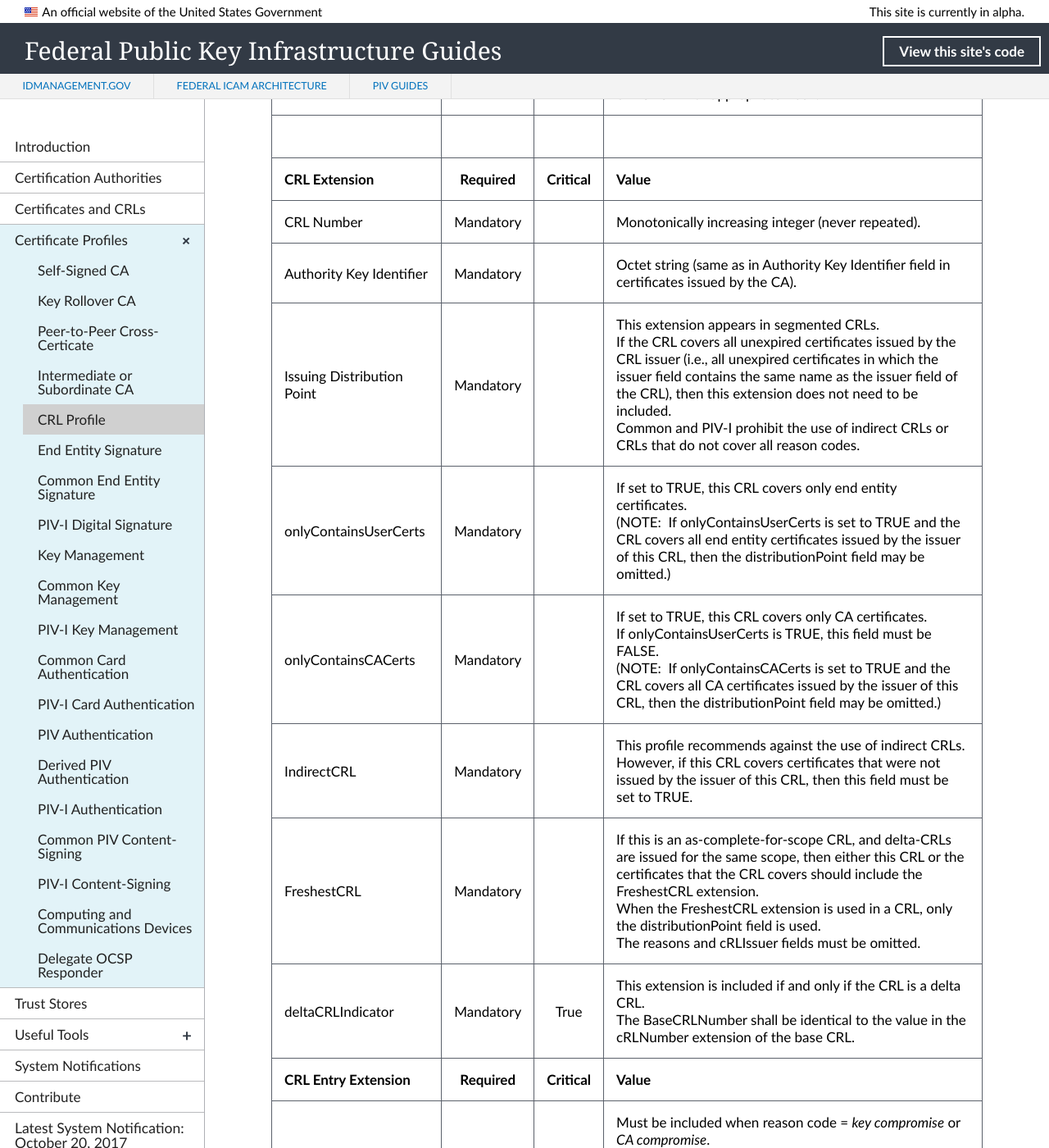
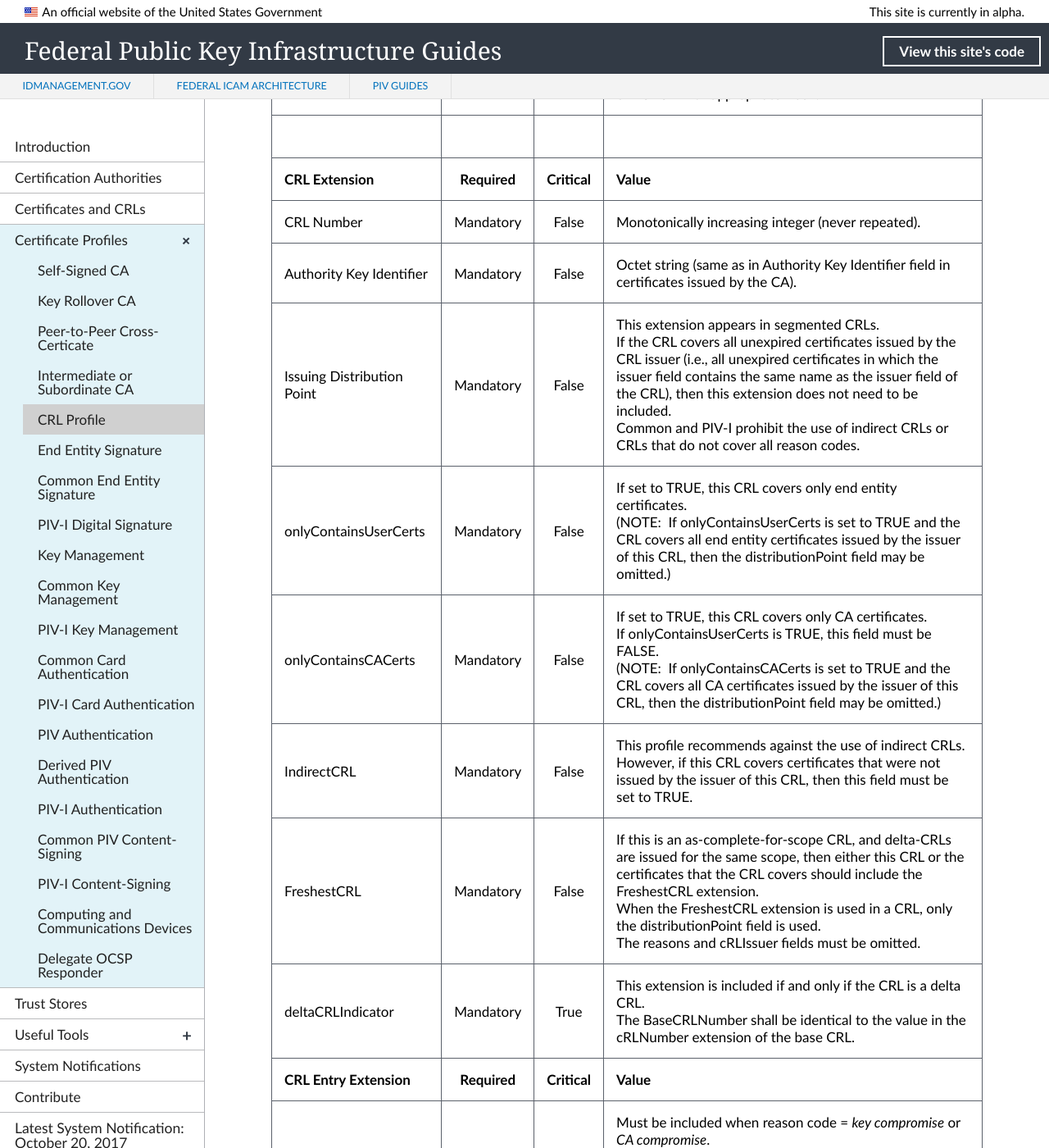
Before and after one commit to GSA/fpki-guides, a Jekyll site: the page built from _profiles/05_crl.md, in a window 1280 px wide and 1400 px high, scrolled down 952 px. Shown: the whole window at 82% size. Built offline with Jekyll 4.4.1, drawn with Linux system fonts in a browser that asks for light colours; nearby versions of some CDN libraries; library files that are not in the unit come from our copies.

Commit message:
Update 05_crl.md
Update extensions

```diff
--- a/_profiles/05_crl.md
+++ b/_profiles/05_crl.md
@@ -17,14 +17,14 @@
 | Issuer's Signature   |       |       |   sha256 WithRSAEncryption {1 2 840 113549 1 1 11}<BR>or ECDSA with appropriate Hash.   |
 |               |                 |              |                                       |
 | **CRL Extension** |  **Required**   | **Critical** | **Value**                             |
-| CRL Number  | Mandatory |  |  Monotonically increasing integer (never repeated). |
-| Authority Key Identifier  | Mandatory |  |  Octet string (same as in Authority Key Identifier field in certificates issued by the CA). |
-| Issuing Distribution Point  | Mandatory |  |  This extension appears in segmented CRLs.<BR>If the CRL covers all unexpired certificates issued by the CRL issuer (i.e., all unexpired certificates in which the issuer field contains the same name as the issuer field of the CRL), then this extension does not need to be included.<BR>Common and PIV-I prohibit the use of indirect CRLs or CRLs that do not cover all reason codes. |
-| onlyContainsUserCerts  | Mandatory |  |  If set to TRUE, this CRL covers only end entity certificates.<BR>(NOTE:&nbsp;&nbsp;If onlyContainsUserCerts is set to TRUE and the CRL covers all end entity certificates issued by the issuer of this CRL, then the distributionPoint field may be omitted.) |
-| onlyContainsCACerts   | Mandatory |  |  If set to TRUE, this CRL covers only CA certificates.<BR>If onlyContainsUserCerts is TRUE, this field must be FALSE.<BR>(NOTE:&nbsp;&nbsp;If onlyContainsCACerts is set to TRUE and the CRL covers all CA certificates issued by the issuer of this CRL, then the distributionPoint field may be omitted.) |
-| IndirectCRL   | Mandatory |  |  This profile recommends against the use of indirect CRLs.<BR>However, if this CRL covers certificates that were not issued by the issuer of this CRL, then this field must be set to TRUE. |
-| FreshestCRL   | Mandatory  |  | If this is an as-complete-for-scope CRL, and delta-CRLs are issued for the same scope, then either this CRL or the certificates that the CRL covers should include the FreshestCRL extension.<BR>When the FreshestCRL extension is used in a CRL, only the distributionPoint field is used.<BR>The reasons and cRLIssuer fields must be omitted. |
+| CRL Number  | Mandatory | False |  Monotonically increasing integer (never repeated). |
+| Authority Key Identifier  | Mandatory | False |  Octet string (same as in Authority Key Identifier field in certificates issued by the CA). |
+| Issuing Distribution Point  | Mandatory | False |  This extension appears in segmented CRLs.<BR>If the CRL covers all unexpired certificates issued by the CRL issuer (i.e., all unexpired certificates in which the issuer field contains the same name as the issuer field of the CRL), then this extension does not need to be included.<BR>Common and PIV-I prohibit the use of indirect CRLs or CRLs that do not cover all reason codes. |
+| onlyContainsUserCerts  | Mandatory | False |  If set to TRUE, this CRL covers only end entity certificates.<BR>(NOTE:&nbsp;&nbsp;If onlyContainsUserCerts is set to TRUE and the CRL covers all end entity certificates issued by the issuer of this CRL, then the distributionPoint field may be omitted.) |
+| onlyContainsCACerts   | Mandatory | False |  If set to TRUE, this CRL covers only CA certificates.<BR>If onlyContainsUserCerts is TRUE, this field must be FALSE.<BR>(NOTE:&nbsp;&nbsp;If onlyContainsCACerts is set to TRUE and the CRL covers all CA certificates issued by the issuer of this CRL, then the distributionPoint field may be omitted.) |
+| IndirectCRL   | Mandatory | False |  This profile recommends against the use of indirect CRLs.<BR>However, if this CRL covers certificates that were not issued by the issuer of this CRL, then this field must be set to TRUE. |
+| FreshestCRL   | Mandatory  | False | If this is an as-complete-for-scope CRL, and delta-CRLs are issued for the same scope, then either this CRL or the certificates that the CRL covers should include the FreshestCRL extension.<BR>When the FreshestCRL extension is used in a CRL, only the distributionPoint field is used.<BR>The reasons and cRLIssuer fields must be omitted. |
 | deltaCRLIndicator   | Mandatory  | True | This extension is included if and only if the CRL is a delta CRL.<BR>The BaseCRLNumber shall be identical to the value in the cRLNumber extension of the base CRL. |
 | **CRL Entry Extension** |  **Required**   | **Critical** | **Value**                             |
-| Reason Code   | Optional  |  | Must be included when reason code = _key compromise_ or _CA compromise_.<BR>Any one of these CRL reasons may be asserted: _keyCompromise_, _cAcompromise_, _affiliationChanged_, _superseded_, or _cessationOfOperation_.<BR>If the revocation reason is unspecified, then the reasonCode extension should not be included.<BR>The removeFromCRL reason code may only be used in delta CRLs.<BR>The use of certificateHold is discouraged. The certificateHold reason code may only be used for end entity certificates. |
-| Invalidity Date   | Optional  |  | This extension may be included if the invalidity date precedes the revocation date. |
+| Reason Code   | Optional  | False | Must be included when reason code = _key compromise_ or _CA compromise_.<BR>Any one of these CRL reasons may be asserted: _keyCompromise_, _cAcompromise_, _affiliationChanged_, _superseded_, or _cessationOfOperation_.<BR>If the revocation reason is unspecified, then the reasonCode extension should not be included.<BR>The removeFromCRL reason code may only be used in delta CRLs.<BR>The use of certificateHold is discouraged. The certificateHold reason code may only be used for end entity certificates. |
+| Invalidity Date   | Optional  | False | This extension may be included if the invalidity date precedes the revocation date. |
```
